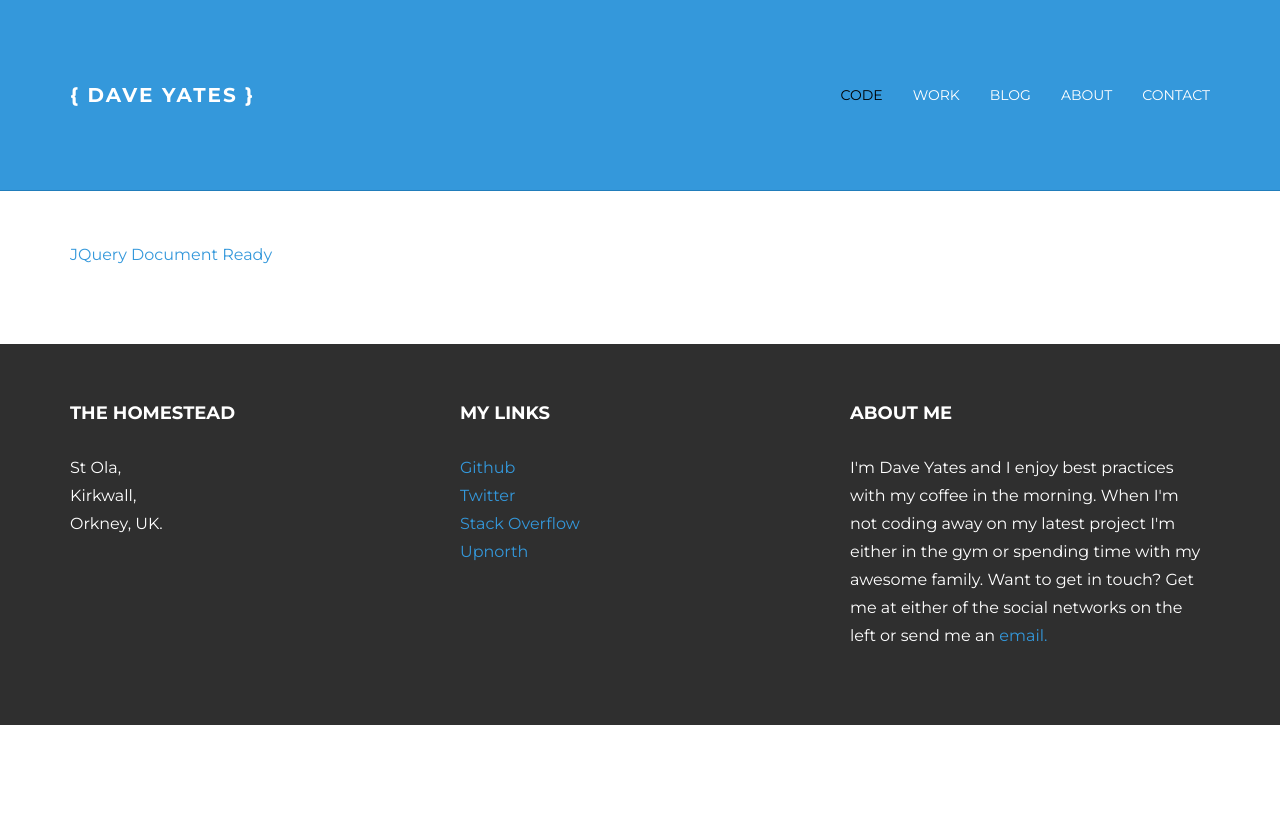
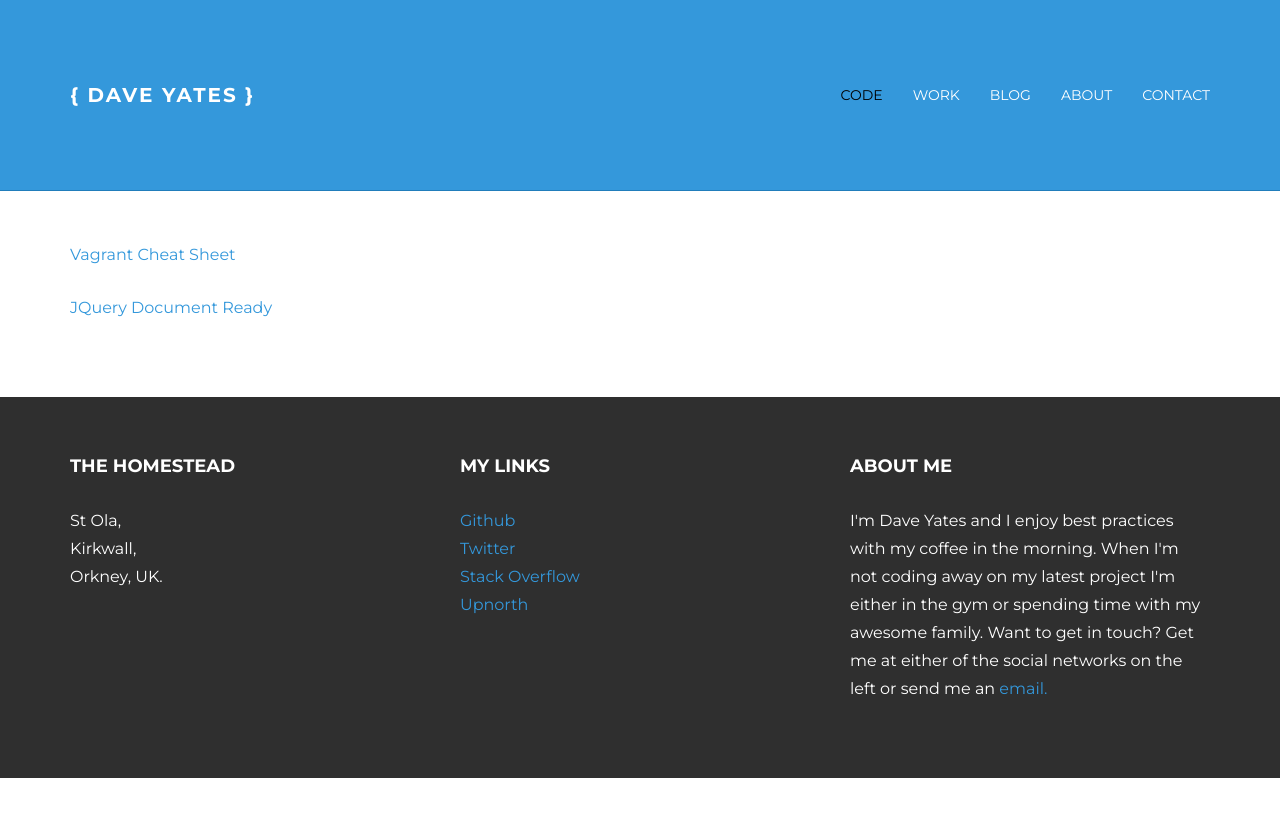
Before and after one commit to dyatesupnorth/dyatesupnorth.github.io, a Jekyll site: the page built from code/index.html, in a window 1280 px wide. Shown: the top 817 px of the page. Built offline with Jekyll 4.4.1, drawn with Linux system fonts in a browser that asks for light colours; a file with an impossible date is left out.

```diff
--- a/code/_posts/2018-14-03-vagrant-cheat-sheet.markdown
+++ b/code/_posts/2018-03-14-vagrant-cheat-sheet.markdown
@@ -1,7 +1,7 @@
 ---
 layout: post
 title:  Vagrant Cheat Sheet
-date:   2018-14-03 00:01:13
+date:   2018-03-14 00:01:13
 categories: code
 ---
 Below are some of my most used `Vagrant` commands. Also works aas a kind of how to I guess if you just enter each command one after the other.
```
